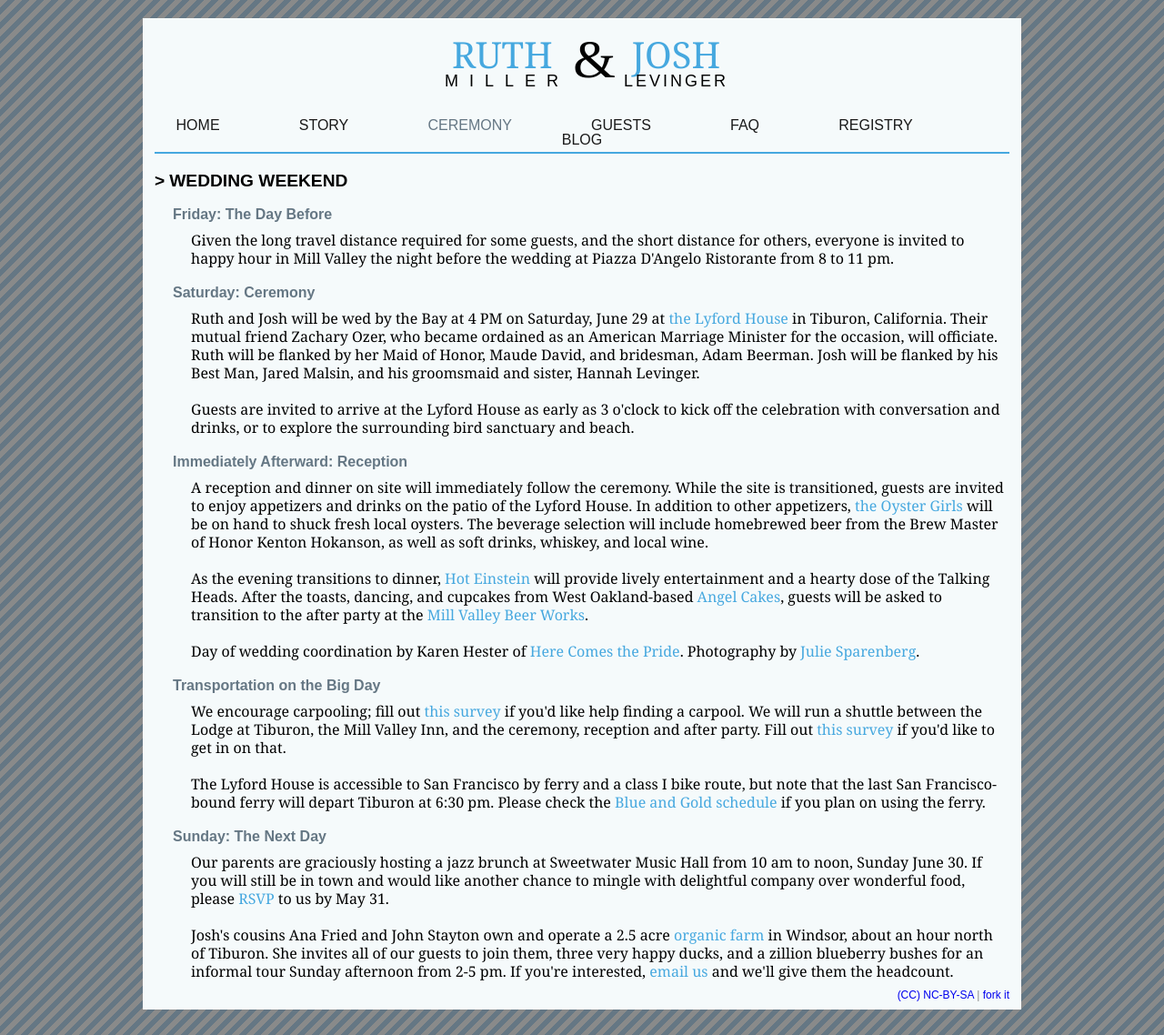
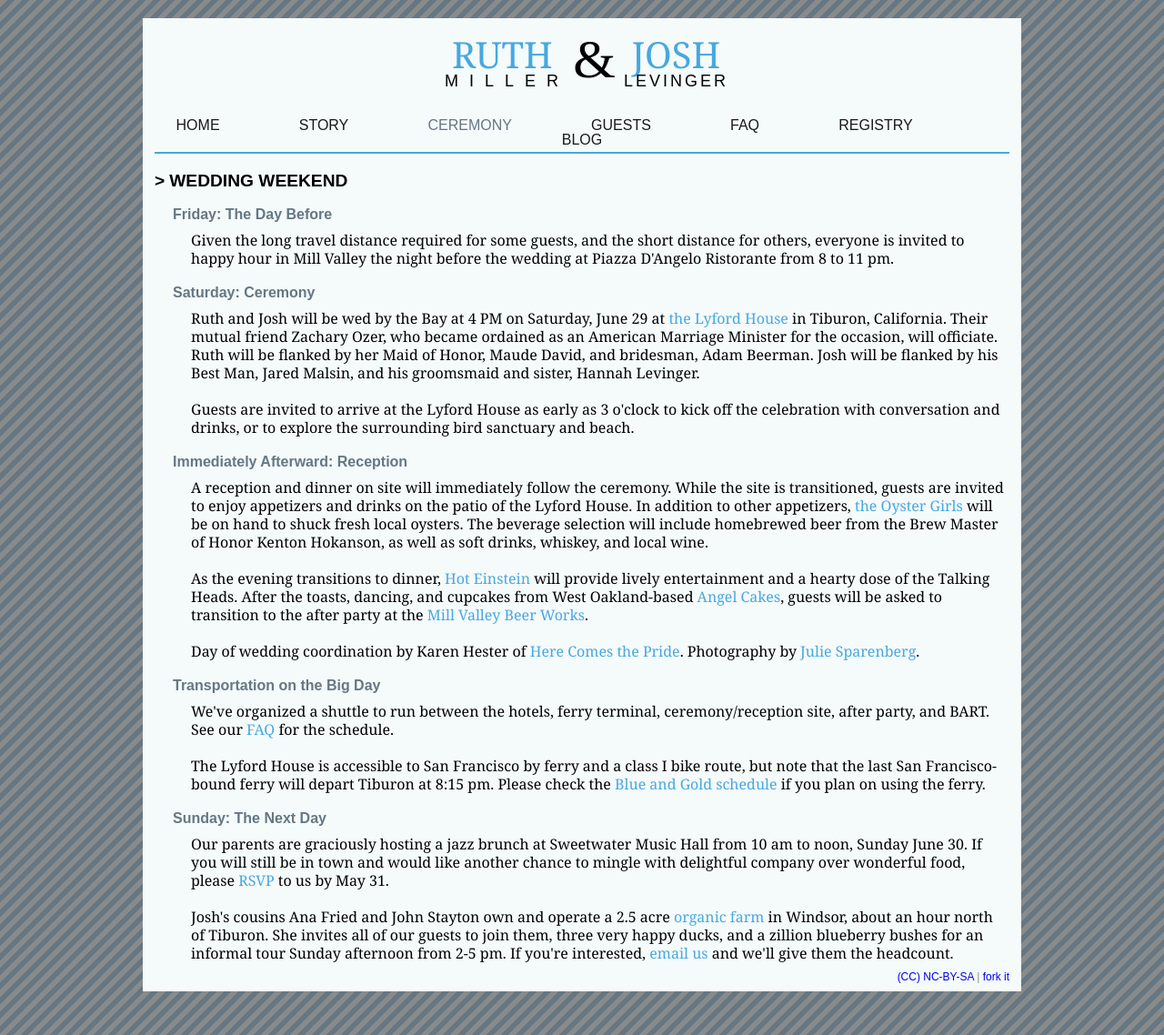
Before and after one commit to jlev/ruthandjosh, a Jekyll site: the page built from wedding.html, in a window 1280 px wide. Shown: the whole page at 91% size. Built offline with Jekyll 4.4.1, drawn with Linux system fonts in a browser that asks for light colours; nearby versions of some CDN libraries; Markdown is read by kramdown in place of the engine named in the settings.

Commit message:
removed links to shuttle survey

```diff
--- a/wedding.html
+++ b/wedding.html
@@ -25,9 +25,9 @@ permalink: /wedding/
 
 <h3>Transportation on the Big Day</h3>
 
-<p>We encourage carpooling; fill out <a href="https://docs.google.com/forms/d/1PHXvGAP6BkA_diRWpHqKL1wqM8uw5Ppk_vDfgkJREfs/viewform">this survey</a> if you'd like help finding a carpool. We will run a shuttle between the Lodge at Tiburon, the Mill Valley Inn, and the ceremony, reception and after party. Fill out <a href="https://docs.google.com/forms/d/1l_rXZ9eJk9zZp6WpPS0RHZ2L_QPKfJXl1OPT86WTX6k/viewform">this survey</a> if you'd like to get in on that.</p>
+<p>We've organized a shuttle to run between the hotels, ferry terminal, ceremony/reception site, after party, and BART. See our <a href="http://ruthandjosh.net/faq/">FAQ</a> for the schedule.</p>
 
-<p>The Lyford House is accessible to San Francisco by ferry and a class I bike route, but note that the last San Francisco-bound ferry will depart Tiburon at 6:30 pm. Please check the
+<p>The Lyford House is accessible to San Francisco by ferry and a class I bike route, but note that the last San Francisco-bound ferry will depart Tiburon at 8:15 pm. Please check the
 <a href="http://www.blueandgoldfleet.com/ferry-services/ferry-schedules/">Blue and Gold schedule</a> if you plan on using the ferry.</p>
 
 <h3>Sunday: The Next Day</h3>
```
